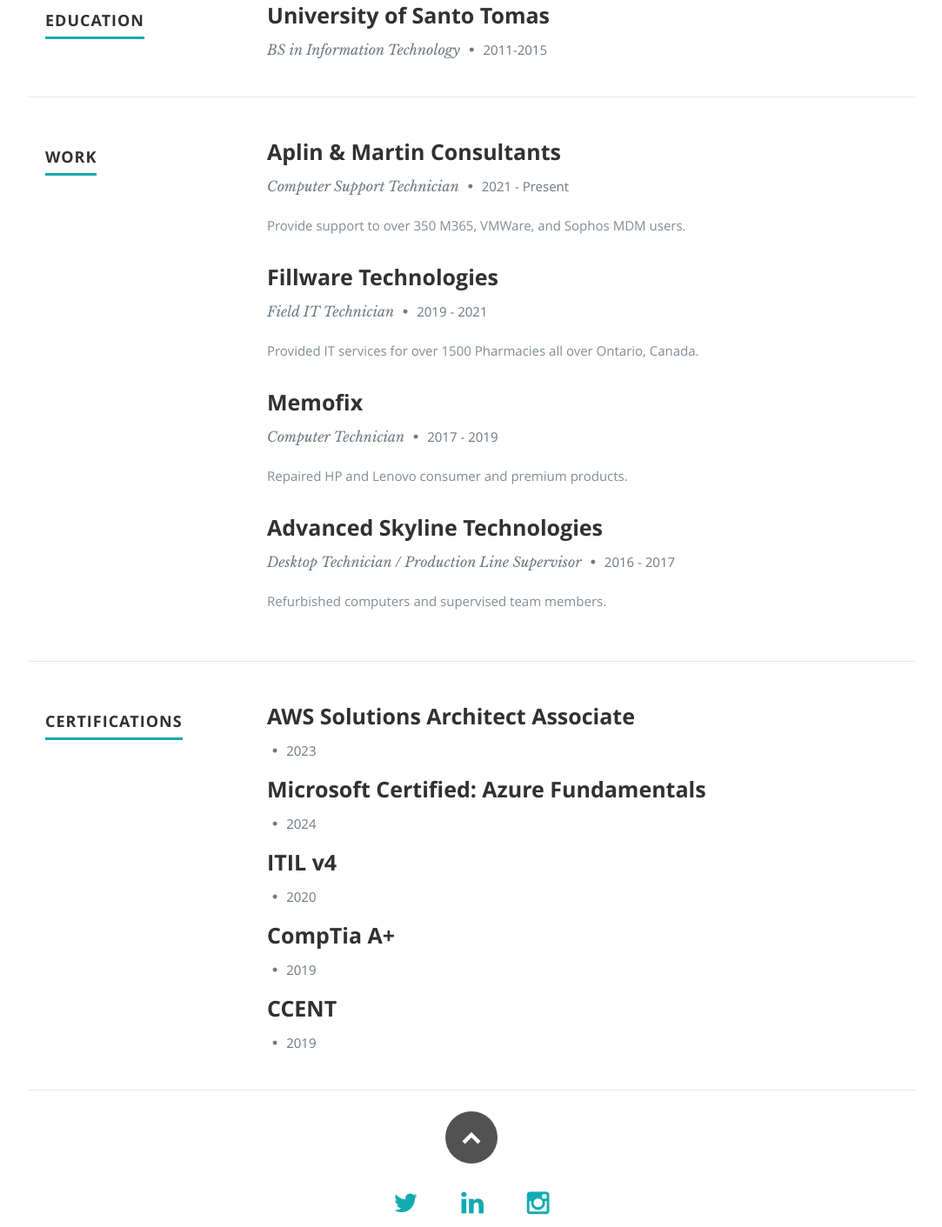
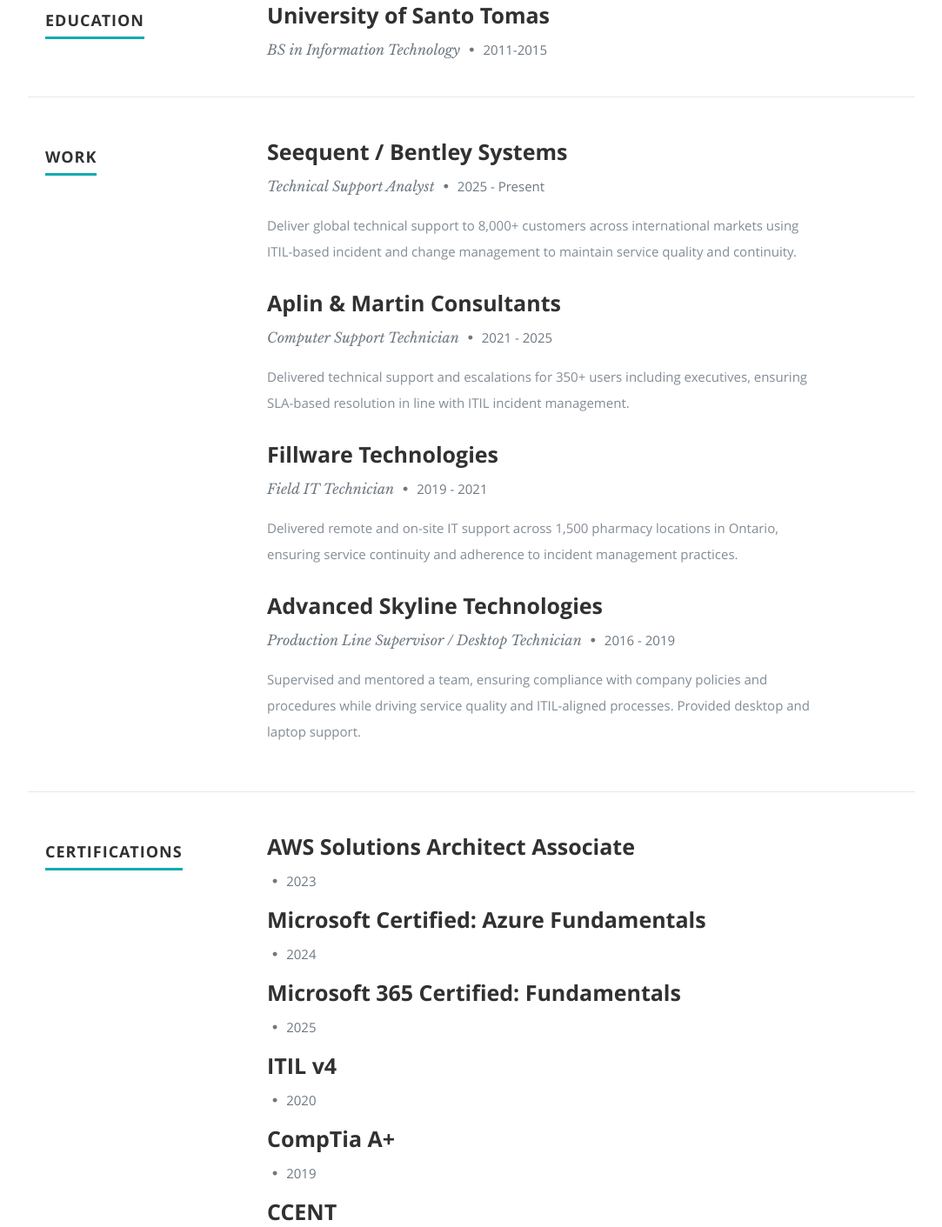
Before and after one commit to marksjit/cloud-resume-challenge-test, a plain HTML site: page website/index.html in a window 1280 px wide. Shown: the part 1271-2682 px from the top of the page at 87% size, without its empty margins (98-1181 px from the left). Drawn offline with nearby package versions, Linux system fonts and the light colour scheme; no server answers.

Commit message:
Update index.html

```diff
--- a/website/index.html
+++ b/website/index.html
@@ -148,11 +148,22 @@
 
                <div class="twelve columns">
 
-                  <h3>Aplin & Martin Consultants</h3>
-                  <p class="info">Computer Support Technician <span>&bull;</span> <em class="date">2021 - Present</em></p>
+                  <h3>Seequent / Bentley Systems</h3>
+                  <p class="info">Technical Support Analyst <span>&bull;</span> <em class="date">2025 - Present</em></p>
 
                   <p>
-                  Provide support to over 350 M365, VMWare, and Sophos MDM users.
+                  Deliver global technical support to 8,000+ customers across international markets using ITIL-based incident and change management to maintain service quality and continuity.
+                  </p>
+
+               </div>
+
+				<div class="twelve columns">
+
+                  <h3>Aplin & Martin Consultants</h3>
+                  <p class="info">Computer Support Technician <span>&bull;</span> <em class="date">2021 - 2025</em></p>
+
+                  <p>
+                  Delivered technical support and escalations for 350+ users including executives, ensuring SLA-based resolution in line with ITIL incident management.
                   </p>
 
                </div>
@@ -167,18 +178,7 @@
                   <p class="info">Field IT Technician <span>&bull;</span> <em class="date">2019 - 2021</em></p>
 
                   <p>
-                  Provided IT services for over 1500 Pharmacies all over Ontario, Canada.
-                  </p>
-
-               </div>
-
-			   <div class="twelve columns">
-
-                  <h3>Memofix</h3>
-                  <p class="info">Computer Technician <span>&bull;</span> <em class="date">2017 - 2019</em></p>
-
-                  <p>
-                  Repaired HP and Lenovo consumer and premium products.
+                  Delivered remote and on-site IT support across 1,500 pharmacy locations in Ontario, ensuring service continuity and adherence to incident management practices.
                   </p>
 
                </div>
@@ -186,10 +186,10 @@
 			   <div class="twelve columns">
 
                   <h3>Advanced Skyline Technologies </h3>
-                  <p class="info">Desktop Technician / Production Line Supervisor <span>&bull;</span> <em class="date">2016 - 2017</em></p>
+                  <p class="info">Production Line Supervisor / Desktop Technician <span>&bull;</span> <em class="date">2016 - 2019</em></p>
 
                   <p>
-                  Refurbished computers and supervised team members.
+                  Supervised and mentored a team, ensuring compliance with company policies and procedures while driving service quality and ITIL-aligned processes. Provided desktop and laptop support.
                   </p>
 
                </div>
@@ -228,6 +228,17 @@
 
                   <h3>Microsoft Certified: Azure Fundamentals</h3>
                   <p class="info"><span>&bull;</span> <em class="date">2024</em></p>
+
+               </div>
+
+            </div>
+
+			<div class="row item">
+
+               <div class="twelve columns">
+
+                  <h3>Microsoft 365 Certified: Fundamentals</h3>
+                  <p class="info"><span>&bull;</span> <em class="date">2025</em></p>
 
                </div>
 
```
